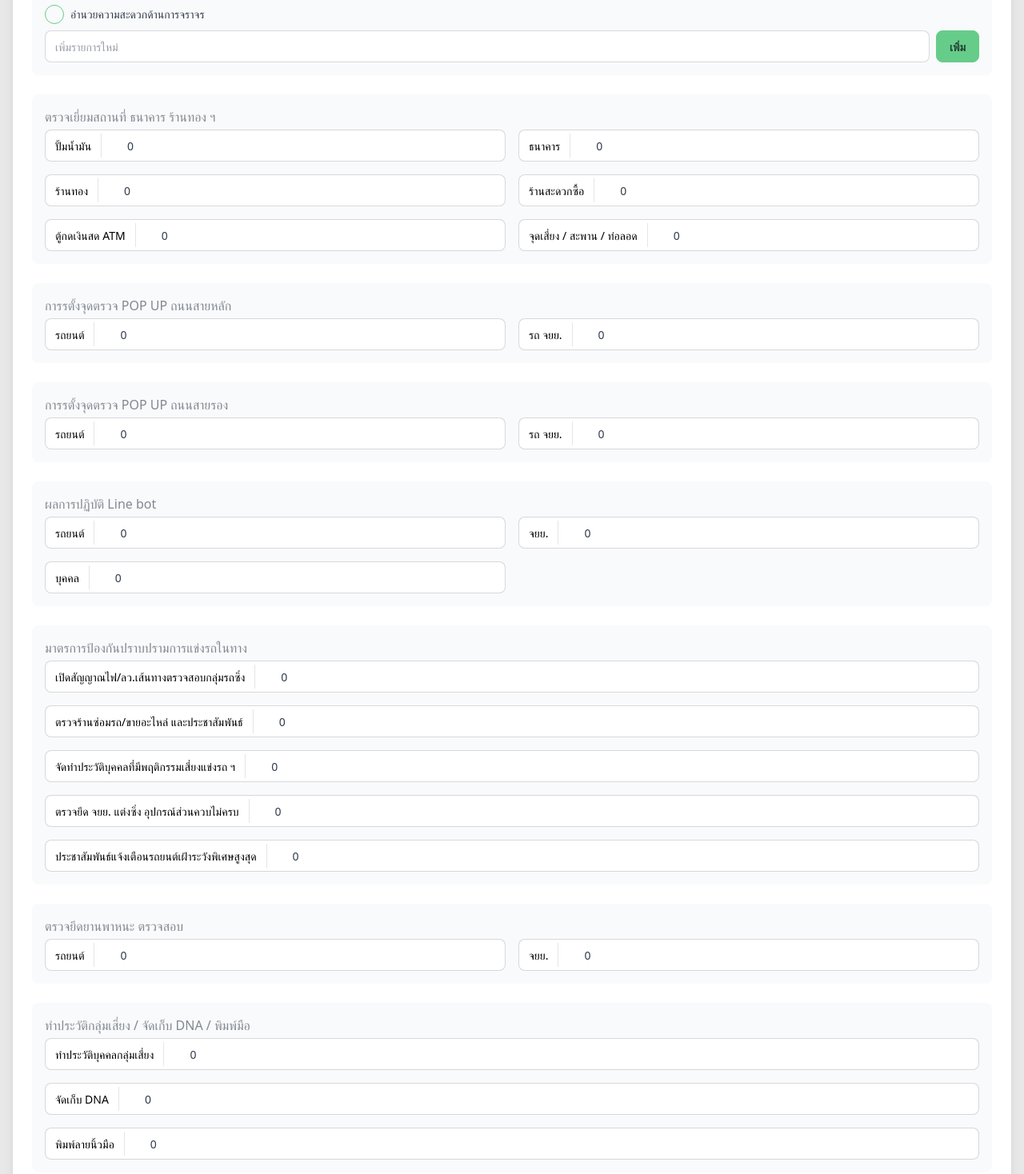
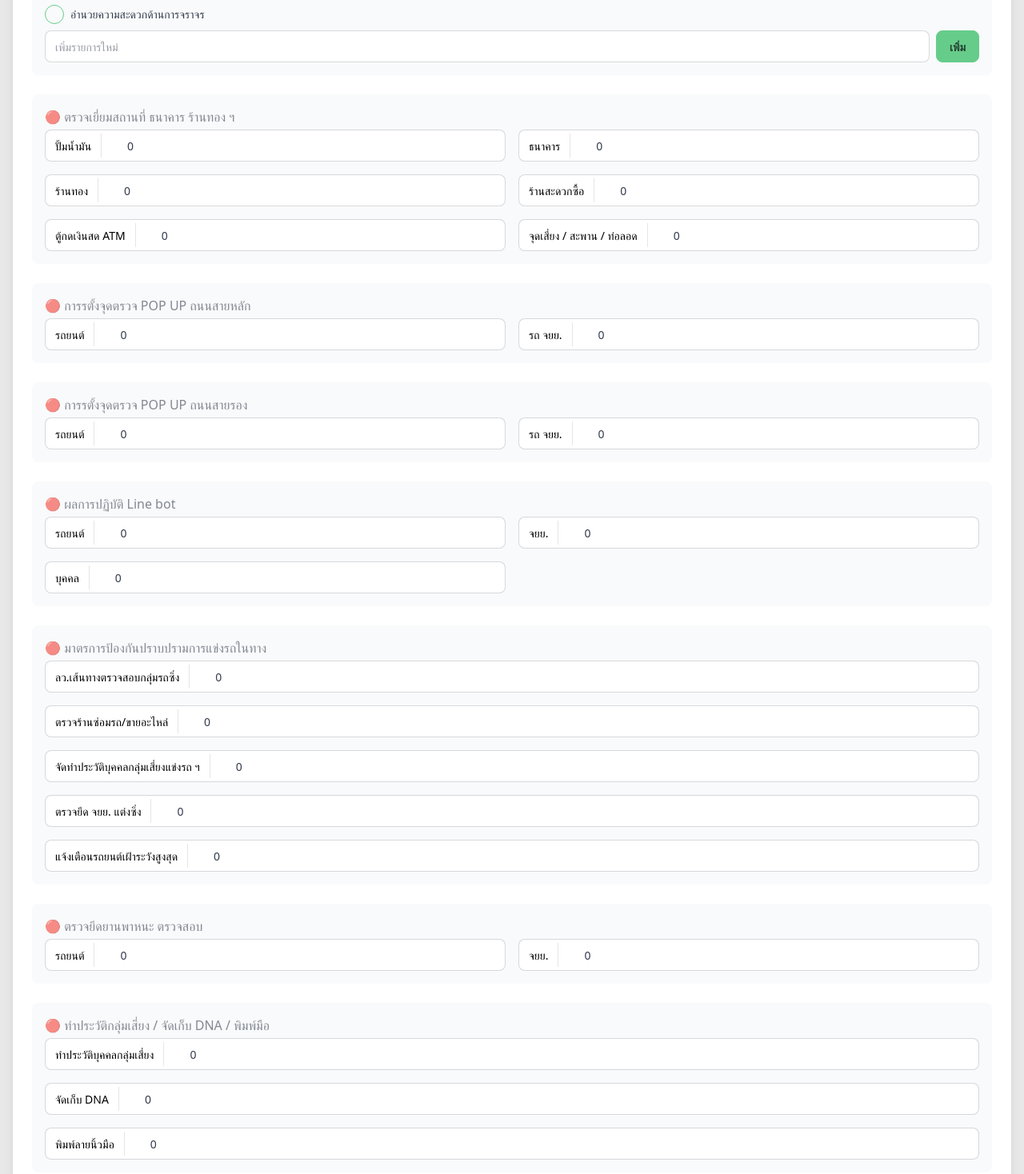
Before and after one commit to s0ci4lx/tp-report, a Vue app: page /prevention in a window 1280 px wide. Shown: the part 1162-2630 px from the top of the page at 80% size. Built offline with nearby package versions, Linux system fonts and the light colour scheme.

Commit message:
Add icon title

```diff
--- a/src/components/Footer.vue
+++ b/src/components/Footer.vue
@@ -1,14 +1,9 @@
 <template>
   <footer
-    class="footer sm:footer-horizontal bg-neutral text-neutral-content items-center p-4"
+    class="footer sm:footer-horizontal bg-neutral text-neutral-content items-center p-4 flex justify-around"
   >
     <aside class="grid-flow-col items-center">
-      <img
-        class="w-12"
-        src="https://www.appsheet.com/template/gettablefileurl?appName=Upload_Picture-2027633&tableName=Picture&fileName=Picture_Images%2F06-20-2023%2019-10-41.Picture.121108.png"
-        alt=""
-      />
-      <!-- <svg
+      <svg
         width="36"
         height="36"
         viewBox="0 0 24 24"
@@ -20,49 +15,13 @@
         <path
           d="M22.672 15.226l-2.432.811.841 2.515c.33 1.019-.209 2.127-1.23 2.456-1.15.325-2.148-.321-2.463-1.226l-.84-2.518-5.013 1.677.84 2.517c.391 1.203-.434 2.542-1.831 2.542-.88 0-1.601-.564-1.86-1.314l-.842-2.516-2.431.809c-1.135.328-2.145-.317-2.463-1.229-.329-1.018.211-2.127 1.231-2.456l2.432-.809-1.621-4.823-2.432.808c-1.355.384-2.558-.59-2.558-1.839 0-.817.509-1.582 1.327-1.846l2.433-.809-.842-2.515c-.33-1.02.211-2.129 1.232-2.458 1.02-.329 2.13.209 2.461 1.229l.842 2.515 5.011-1.677-.839-2.517c-.403-1.238.484-2.553 1.843-2.553.819 0 1.585.509 1.85 1.326l.841 2.517 2.431-.81c1.02-.33 2.131.211 2.461 1.229.332 1.018-.21 2.126-1.23 2.456l-2.433.809 1.622 4.823 2.433-.809c1.242-.401 2.557.484 2.557 1.838 0 .819-.51 1.583-1.328 1.847m-8.992-6.428l-5.01 1.675 1.619 4.828 5.011-1.674-1.62-4.829z"
         ></path>
-      </svg> -->
+      </svg>
       <p>Copyright © 2025 - สถานีตำรวจภูธรเทพา</p>
+      <img
+        class="w-12"
+        src="https://www.appsheet.com/template/gettablefileurl?appName=Upload_Picture-2027633&tableName=Picture&fileName=Picture_Images%2F06-20-2023%2019-10-41.Picture.121108.png"
+        alt=""
+      />
     </aside>
-    <nav class="grid-flow-col gap-4 md:place-self-center md:justify-self-end">
-      <a>
-        <svg
-          xmlns="http://www.w3.org/2000/svg"
-          width="24"
-          height="24"
-          viewBox="0 0 24 24"
-          class="fill-current"
-        >
-          <path
-            d="M24 4.557c-.883.392-1.832.656-2.828.775 1.017-.609 1.798-1.574 2.165-2.724-.951.564-2.005.974-3.127 1.195-.897-.957-2.178-1.555-3.594-1.555-3.179 0-5.515 2.966-4.797 6.045-4.091-.205-7.719-2.165-10.148-5.144-1.29 2.213-.669 5.108 1.523 6.574-.806-.026-1.566-.247-2.229-.616-.054 2.281 1.581 4.415 3.949 4.89-.693.188-1.452.232-2.224.084.626 1.956 2.444 3.379 4.6 3.419-2.07 1.623-4.678 2.348-7.29 2.04 2.179 1.397 4.768 2.212 7.548 2.212 9.142 0 14.307-7.721 13.995-14.646.962-.695 1.797-1.562 2.457-2.549z"
-          ></path>
-        </svg>
-      </a>
-      <a>
-        <svg
-          xmlns="http://www.w3.org/2000/svg"
-          width="24"
-          height="24"
-          viewBox="0 0 24 24"
-          class="fill-current"
-        >
-          <path
-            d="M19.615 3.184c-3.604-.246-11.631-.245-15.23 0-3.897.266-4.356 2.62-4.385 8.816.029 6.185.484 8.549 4.385 8.816 3.6.245 11.626.246 15.23 0 3.897-.266 4.356-2.62 4.385-8.816-.029-6.185-.484-8.549-4.385-8.816zm-10.615 12.816v-8l8 3.993-8 4.007z"
-          ></path>
-        </svg>
-      </a>
-      <a>
-        <svg
-          xmlns="http://www.w3.org/2000/svg"
-          width="24"
-          height="24"
-          viewBox="0 0 24 24"
-          class="fill-current"
-        >
-          <path
-            d="M9 8h-3v4h3v12h5v-12h3.642l.358-4h-4v-1.667c0-.955.192-1.333 1.115-1.333h2.885v-5h-3.808c-3.596 0-5.192 1.583-5.192 4.615v3.385z"
-          ></path>
-        </svg>
-      </a>
-    </nav>
   </footer>
 </template>
--- a/src/views/HomeView.vue
+++ b/src/views/HomeView.vue
@@ -9,7 +9,7 @@
         <button @click="goToInvestigation" class="btn btn-neutral">
           งานสืบสวน
         </button>
-        <button @click="goToInquiry" class="btn btn-warning">งานสอบสวน</button>
+        <!-- <button @click="goToInquiry" class="btn btn-warning">งานสอบสวน</button> -->
       </div>
     </div>
   </div>
@@ -28,7 +28,7 @@ const goToInvestigation = () => {
   router.push({ name: "investigation" });
 };
 
-const goToInquiry = () => {
-  router.push({ name: "inquiry" });
-};
+// const goToInquiry = () => {
+//   router.push({ name: "inquiry" });
+// };
 </script>
--- a/src/views/PreventionView.vue
+++ b/src/views/PreventionView.vue
@@ -302,7 +302,7 @@ const copyReport = () => {
         <button
           v-if="!showForm"
           @click="showForm = true"
-          class="btn btn-primary mb-4"
+          class="btn btn-accent mb-4"
         >
           แก้ไขข้อมูล
         </button>
@@ -374,7 +374,7 @@ const copyReport = () => {
           <div class="bg-neutral-content p-4 rounded-lg hover:shadow-lg">
             <label class="label">
               <span class="label-text mb-1"
-                >สิ่งที่ทำ (เลือกได้หลายรายการ)</span
+                >🔴 สิ่งที่ทำ (เลือกได้หลายรายการ)</span
               >
             </label>
             <div class="mt-2 space-y-2">
@@ -416,7 +416,7 @@ const copyReport = () => {
           <div class="bg-neutral-content p-4 rounded-lg hover:shadow-lg">
             <label class="label">
               <span class="label-text mb-1"
-                >ตรวจเยี่ยมสถานที่ ธนาคาร ร้านทอง ฯ</span
+                >🔴 ตรวจเยี่ยมสถานที่ ธนาคาร ร้านทอง ฯ</span
               >
             </label>
 
@@ -498,7 +498,7 @@ const copyReport = () => {
           <div class="bg-neutral-content p-4 rounded-lg hover:shadow-lg">
             <label class="label">
               <span class="label-text mb-1"
-                >การรตั้งจุดตรวจ POP UP ถนนสายหลัก</span
+                >🔴 การรตั้งจุดตรวจ POP UP ถนนสายหลัก</span
               >
             </label>
 
@@ -534,7 +534,7 @@ const copyReport = () => {
           <div class="bg-neutral-content p-4 rounded-lg hover:shadow-lg">
             <label class="label">
               <span class="label-text mb-1"
-                >การรตั้งจุดตรวจ POP UP ถนนสายรอง</span
+                >🔴 การรตั้งจุดตรวจ POP UP ถนนสายรอง</span
               >
             </label>
 
@@ -569,7 +569,7 @@ const copyReport = () => {
           <!-- ผลการปฏิบัติ Line bot -->
           <div class="bg-neutral-content p-4 rounded-lg hover:shadow-lg">
             <label class="label">
-              <span class="label-text mb-1">ผลการปฏิบัติ Line bot</span>
+              <span class="label-text mb-1">🔴 ผลการปฏิบัติ Line bot</span>
             </label>
 
             <div class="grid grid-cols-2 grid-rows-2 gap-4">
@@ -615,7 +615,7 @@ const copyReport = () => {
           <div class="bg-neutral-content p-4 rounded-lg hover:shadow-lg">
             <label class="label">
               <span class="label-text mb-1"
-                >มาตรการป้องกันปราบปรามการแข่งรถในทาง</span
+                >🔴 มาตรการป้องกันปราบปรามการแข่งรถในทาง</span
               >
             </label>
 
@@ -623,7 +623,7 @@ const copyReport = () => {
               <div>
                 <label class="input w-full">
                   <span class="label text-black"
-                    >เปิดสัญญาณไฟ/ลว.เส้นทางตรวจสอบกลุ่มรถซิ่ง</span
+                    >ลว.เส้นทางตรวจสอบกลุ่มรถซิ่ง</span
                   >
                   <input
                     type="number"
@@ -635,9 +635,7 @@ const copyReport = () => {
               </div>
               <div>
                 <label class="input w-full">
-                  <span class="label text-black"
-                    >ตรวจร้านซ่อมรถ/ขายอะไหล่ และประชาสัมพันธ์</span
-                  >
+                  <span class="label text-black">ตรวจร้านซ่อมรถ/ขายอะไหล่</span>
                   <input
                     type="number"
                     v-model="formData.racingRepairShopCount"
@@ -651,7 +649,7 @@ const copyReport = () => {
               <div>
                 <label class="input w-full">
                   <span class="label text-black"
-                    >จัดทำประวัติบุคคลที่มีพฤติกรรมเสี่ยงแข่งรถ ฯ</span
+                    >จัดทำประวัติบุคคลกลุ่มเสี่ยงแข่งรถ ฯ</span
                   >
                   <input
                     type="number"
@@ -665,9 +663,7 @@ const copyReport = () => {
               </div>
               <div>
                 <label class="input w-full">
-                  <span class="label text-black"
-                    >ตรวจยึด จยย. แต่งซิ่ง อุปกรณ์ส่วนควบไม่ครบ</span
-                  >
+                  <span class="label text-black">ตรวจยึด จยย. แต่งซิ่ง</span>
                   <input
                     type="number"
                     v-model="formData.racingConfiscateCount"
@@ -681,7 +677,7 @@ const copyReport = () => {
               <div>
                 <label class="input w-full">
                   <span class="label text-black"
-                    >ประชาสัมพันธ์แจ้งเตือนรถยนต์เฝ้าระวังพิเศษสูงสุด</span
+                    >แจ้งเตือนรถยนต์เฝ้าระวังสูงสุด</span
                   >
                   <input
                     type="number"
@@ -697,7 +693,7 @@ const copyReport = () => {
           <!-- ตรวจยึดยานพาหนะ ตรวจสอบ -->
           <div class="bg-neutral-content p-4 rounded-lg hover:shadow-lg">
             <label class="label">
-              <span class="label-text mb-1">ตรวจยึดยานพาหนะ ตรวจสอบ</span>
+              <span class="label-text mb-1">🔴 ตรวจยึดยานพาหนะ ตรวจสอบ</span>
             </label>
 
             <div class="grid grid-cols-2 grid-rows-1 gap-4">
@@ -732,7 +728,7 @@ const copyReport = () => {
           <div class="bg-neutral-content p-4 rounded-lg hover:shadow-lg">
             <label class="label">
               <span class="label-text mb-1"
-                >ทำประวัติกลุ่มเสี่ยง / จัดเก็บ DNA / พิมพ์มือ</span
+                >🔴 ทำประวัติกลุ่มเสี่ยง / จัดเก็บ DNA / พิมพ์มือ</span
               >
             </label>
 
@@ -778,7 +774,7 @@ const copyReport = () => {
           <!-- ผลการจับกุมข้อหาต่าง ๆ -->
           <div class="bg-neutral-content p-4 rounded-lg hover:shadow-lg">
             <label class="label">
-              <span class="label-text mb-1">ผลการจับกุมข้อหาต่าง ๆ</span>
+              <span class="label-text mb-1">🔴 ผลการจับกุมข้อหาต่าง ๆ</span>
             </label>
 
             <div class="grid grid-cols-2 grid-rows-3 gap-4">
```
